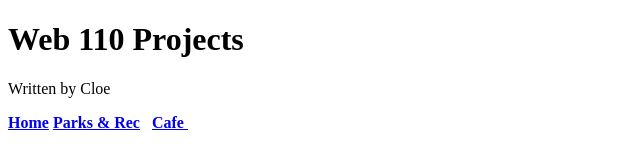
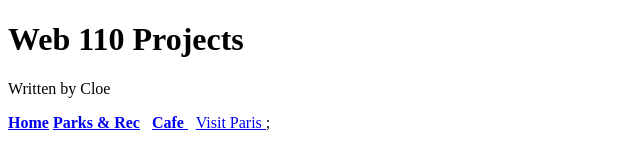
Before and after one commit to thecsnider/web110fall, a plain HTML site: page index.html in a window 1280 px wide. Shown: the whole page, without its empty margins (0-640 px from the left). Drawn offline with Linux system fonts and the light colour scheme.

Commit message:
Update index.html

```diff
--- a/index.html
+++ b/index.html
@@ -11,6 +11,7 @@
 			<a href="index.html"><b>Home</b></a>
 			<a href="Week2Project/home.html"><b>Parks &amp; Rec</b></a> &nbsp;
 			<a href="week4project/home.html"><b>Cafe</b> </a> &nbsp;
+			<a href="week6project/home.html"><b></b>Visit Paris</b> </a>;
 		</nav>
 	</body>
 
```
